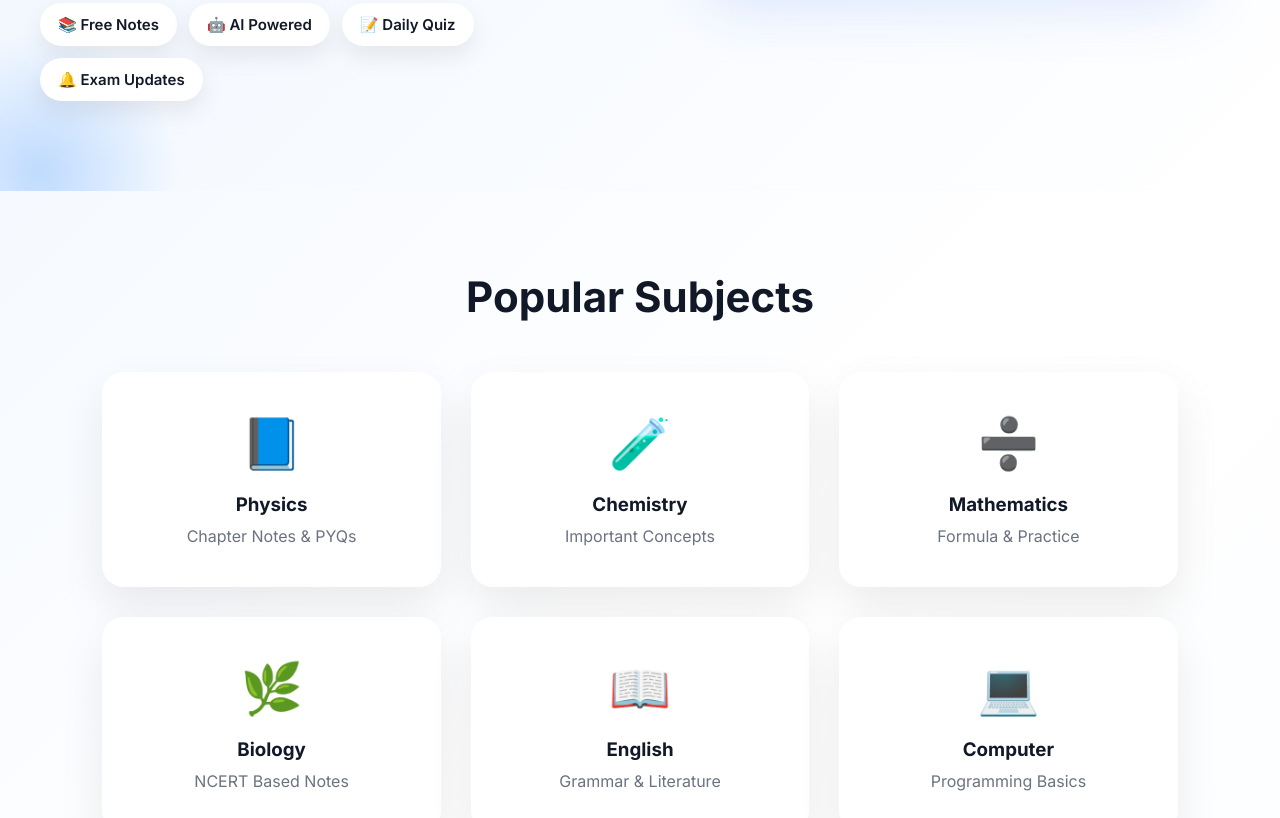
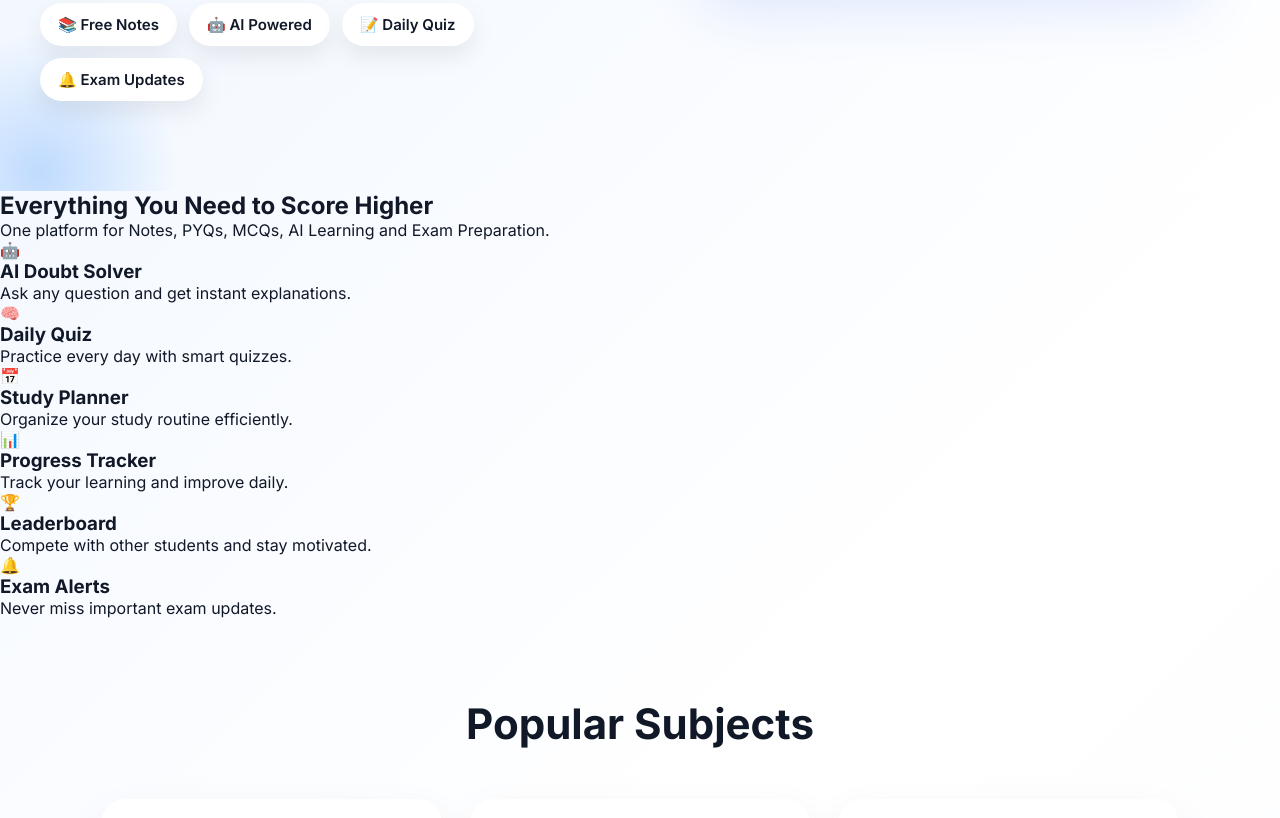
Before and after one commit to prabhat123-singh/Edunileo, a plain HTML site: page index.html in a window 1280 px wide. Shown: the part 673-1491 px from the top of the page. Drawn offline with Linux system fonts and the light colour scheme.

Commit message:
Update index.html

```diff
--- a/index.html
+++ b/index.html
@@ -80,6 +80,55 @@ Explore Notes
 
     </div>
 </section>
+    <section class="features">
+
+    <h2>Everything You Need to Score Higher</h2>
+
+    <p class="feature-subtitle">
+        One platform for Notes, PYQs, MCQs, AI Learning and Exam Preparation.
+    </p>
+
+    <div class="feature-grid">
+
+        <div class="feature-card">
+            <div class="feature-icon">🤖</div>
+            <h3>AI Doubt Solver</h3>
+            <p>Ask any question and get instant explanations.</p>
+        </div>
+
+        <div class="feature-card">
+            <div class="feature-icon">🧠</div>
+            <h3>Daily Quiz</h3>
+            <p>Practice every day with smart quizzes.</p>
+        </div>
+
+        <div class="feature-card">
+            <div class="feature-icon">📅</div>
+            <h3>Study Planner</h3>
+            <p>Organize your study routine efficiently.</p>
+        </div>
+
+        <div class="feature-card">
+            <div class="feature-icon">📊</div>
+            <h3>Progress Tracker</h3>
+            <p>Track your learning and improve daily.</p>
+        </div>
+
+        <div class="feature-card">
+            <div class="feature-icon">🏆</div>
+            <h3>Leaderboard</h3>
+            <p>Compete with other students and stay motivated.</p>
+        </div>
+
+        <div class="feature-card">
+            <div class="feature-icon">🔔</div>
+            <h3>Exam Alerts</h3>
+            <p>Never miss important exam updates.</p>
+        </div>
+
+    </div>
+
+    </section>
     <section class="subjects">
 
     <h2>Popular Subjects</h2>
```
